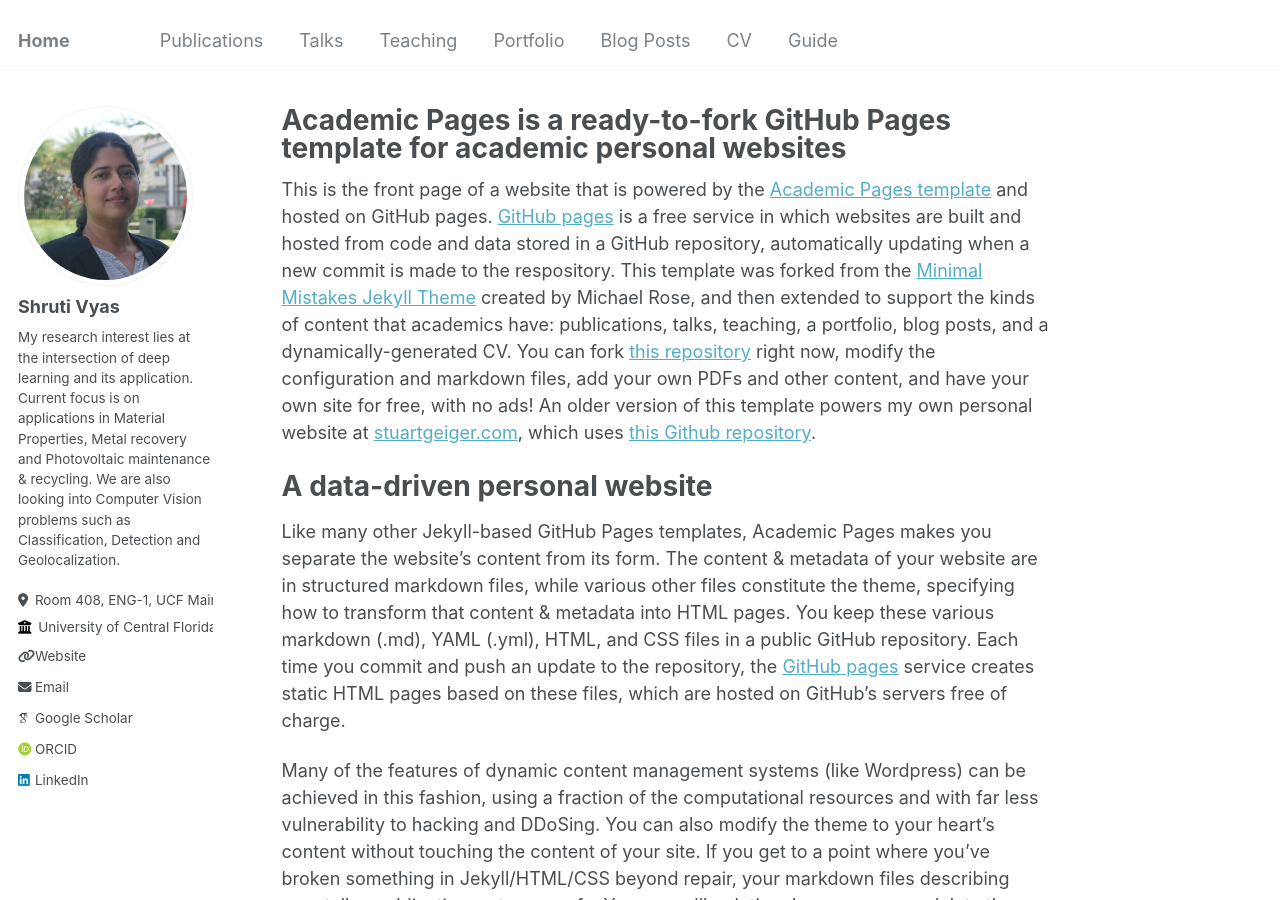
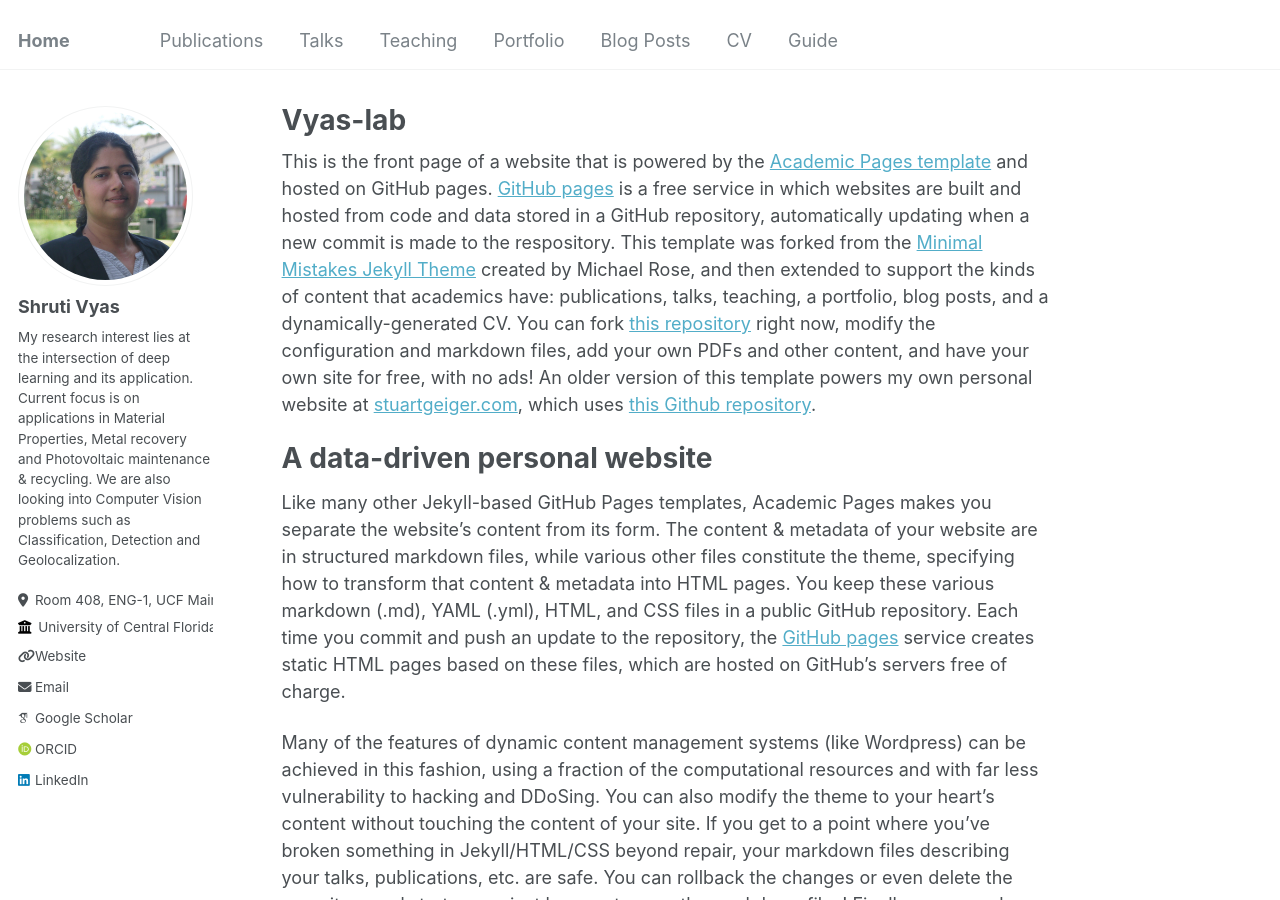
Before and after one commit to vyas-lab/vyas-lab.github.io, a Jekyll site: the page built from _pages/about.md, in a window 1280 px wide and 900 px high. Built offline with Jekyll 4.4.1, drawn with Linux system fonts in a browser that asks for light colours; some web fonts are replaced.

Commit message:
Update about.md

```diff
--- a/_pages/about.md
+++ b/_pages/about.md
@@ -1,6 +1,6 @@
 ---
 permalink: /
-title: "Academic Pages is a ready-to-fork GitHub Pages template for academic personal websites"
+title: "Vyas-lab"
 author_profile: true
 redirect_from:
   - /about/
```
